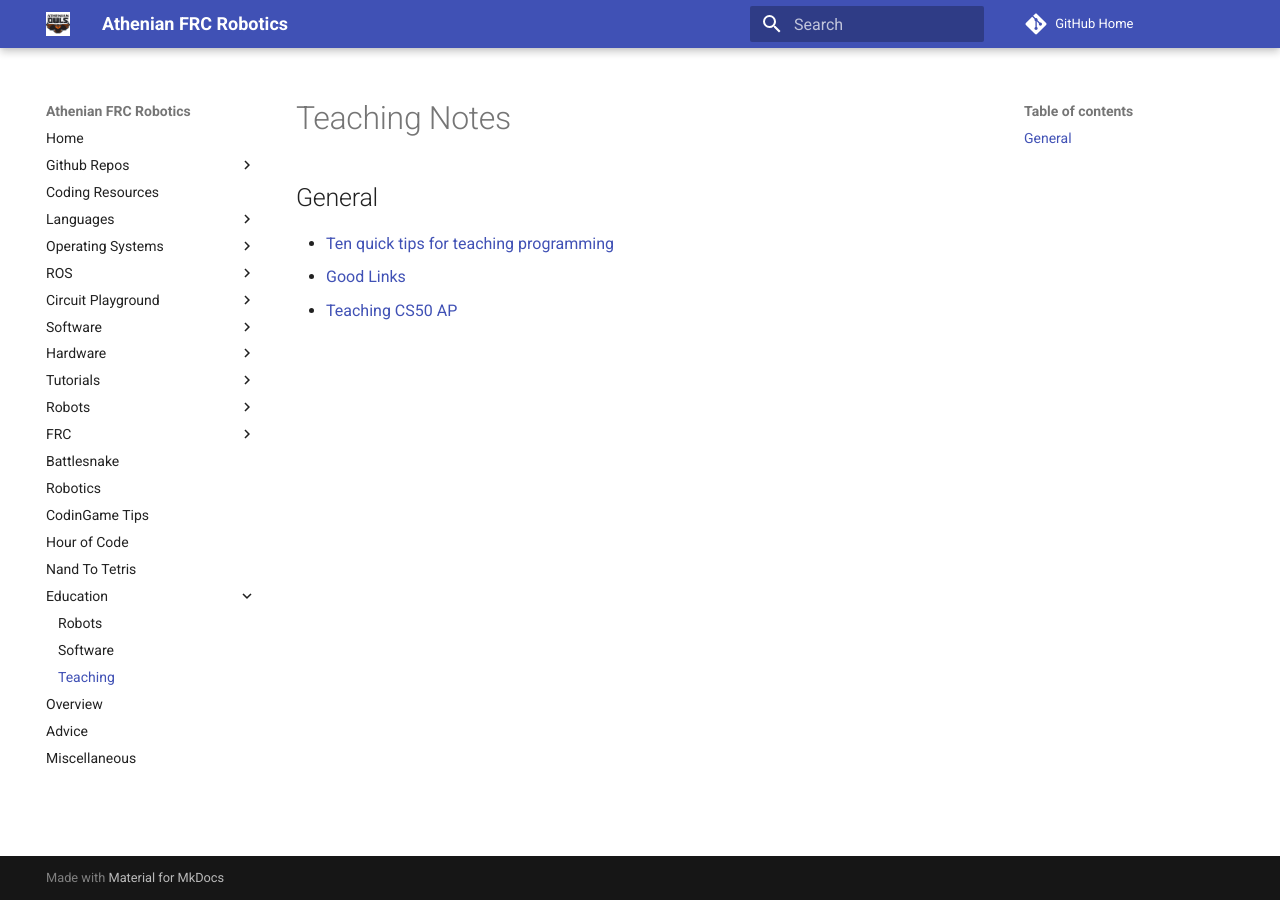
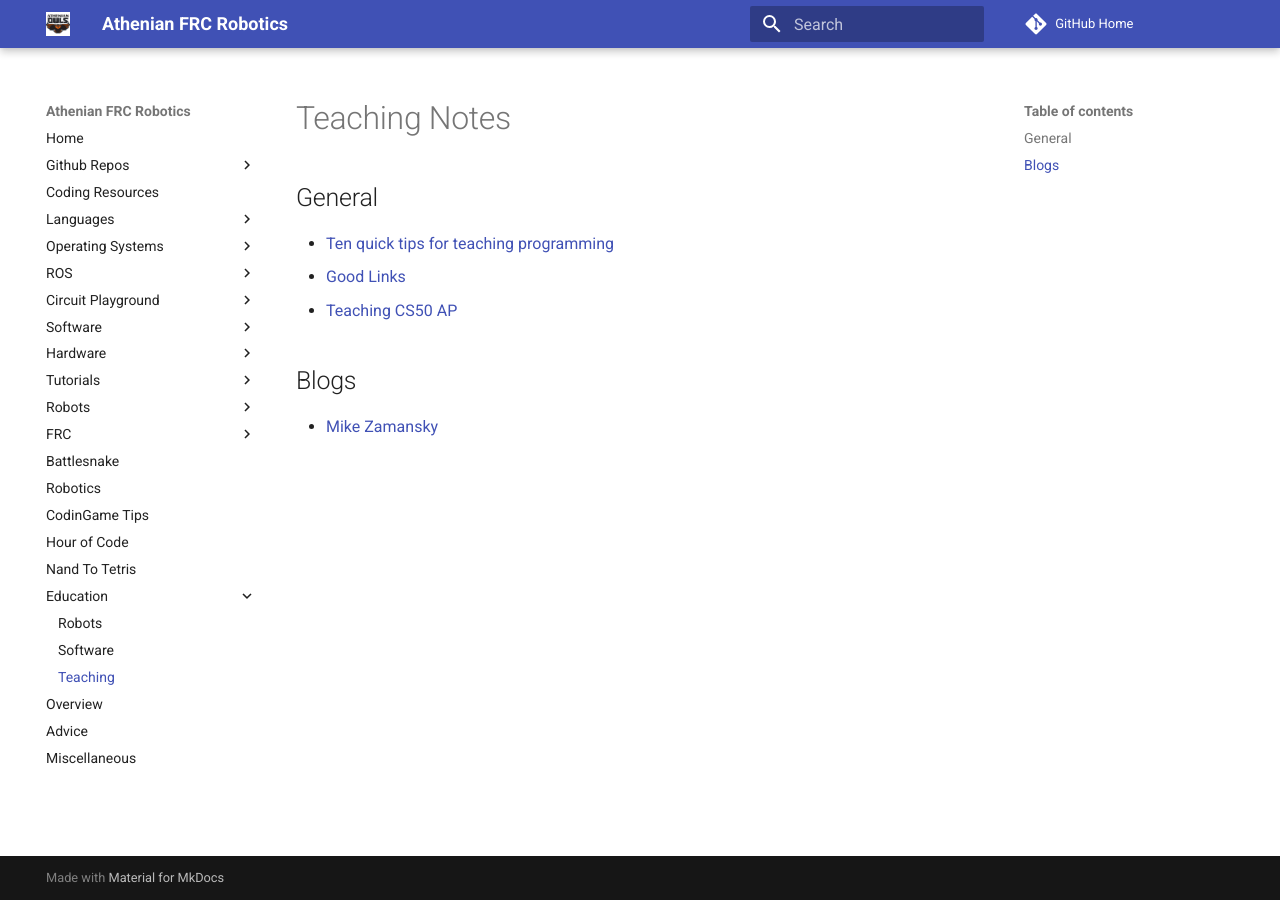
Before and after one commit to athenian-robotics/athenian-robotics-mkdocs, an MkDocs documentation site: the page built from docs/teaching.md, in a window 1280 px wide. Built offline with MkDocs 1.6.1 and Material for MkDocs 9.7.7, drawn with Linux system fonts in a browser that asks for light colours; comment, search, counter and statistics services are not loaded.

Commit message:
Update docs

```diff
--- a/docs/teaching.md
+++ b/docs/teaching.md
@@ -4,3 +4,6 @@
 * [Ten quick tips for teaching programming](https://journals.plos.org/ploscompbiol/article?id=10.1371/journal.pcbi.1006023)
 * [Good Links](http://innovativeteacher.org/wp-content/uploads/2018/07/book-links.pdf)
 * [Teaching CS50 AP](https://docs.cs50.net/2016/ap/resources/teaching/teaching.html)
+
+## Blogs
+* [Mike Zamansky](https://cestlaz.github.io)
```
